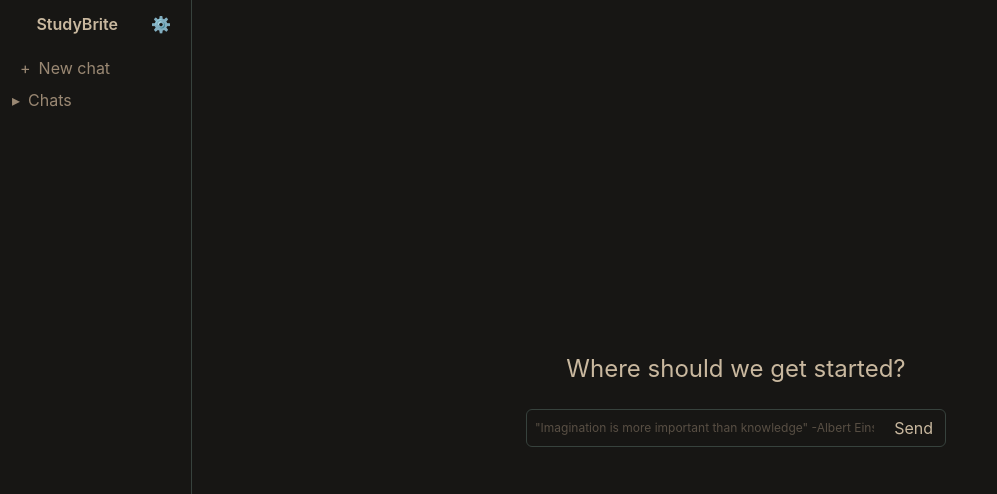
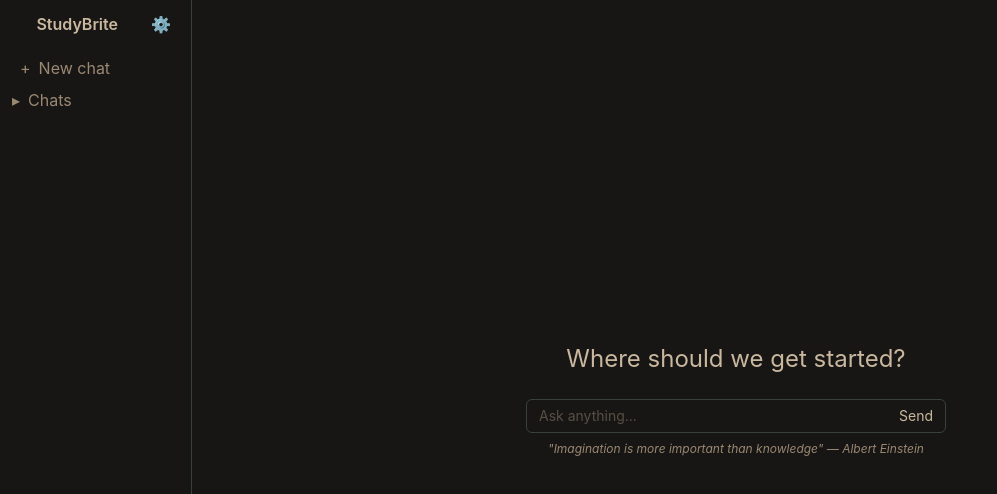
Before and after one commit to thomasgarrett455/studybrite, a React (Vite) app: page / in a window 1280 px wide. Shown: the top 494 px of the page, without its empty margins (0-997 px from the left). Built offline with nearby package versions, Linux system fonts and the light colour scheme.

Commit message:
continuing ui/ux on homepage

```diff
--- a/src/components/ChatArea.tsx
+++ b/src/components/ChatArea.tsx
@@ -1,23 +1,61 @@
 import ChatInput from "./ChatInput"
 
+type Message = {
+  role: "user" | "assistant"
+  content: string
+}
+
+const messages: Message[] = [
+  { role: "user", content: "Can you summarize the main causes of World War I?" },
+  {
+    role: "assistant",
+    content:
+      "Sure! They're often grouped under the acronym MAIN: Militarism, Alliances, Imperialism, and Nationalism. The spark was the assassination of Archduke Franz Ferdinand in 1914, which set off the alliance system and pulled the major powers into war.",
+  },
+  { role: "user", content: "Quiz me on those four causes." },
+  {
+    role: "assistant",
+    content:
+      "Great — question 1 of 4: Which cause refers to the buildup of armed forces and the glorification of military power?",
+  },
+]
+
 export default function ChatArea() {
-  const hasMessages = false
+  const hasMessages = false //false messages.length >0
 
   return (
     <div className="flex flex-col h-full">
       {hasMessages ? (
         <>
           <div className="grow overflow-y-auto px-12 py-6">
-            <div className="max-w-3xl mx-auto">{/* messages later */}</div>
+            <div className="max-w-3xl mx-auto flex flex-col gap-6">
+              {messages.map((message, i) => (
+                <div
+                  key={i}
+                  className={
+                    message.role === "user"
+                      ? "self-end max-w-[80%] rounded-2xl bg-accent-soft text-ink-strong px-4 py-2 text-sm"
+                      : "self-start max-w-[90%] text-sm leading-relaxed"
+                  }
+                >
+                  {message.content}
+                </div>
+              ))}
+            </div>
           </div>
           <div className="px-12 py-6">
-            <ChatInput placeholder="Ask anything..." />
+            <ChatInput />
           </div>
         </>
       ) : (
         <div className="grow flex flex-col items-center justify-center gap-6 px-12">
           <h1 className="text-2xl text-ink-strong">Where should we get started?</h1>
-          <ChatInput  />
+          <div className="flex flex-col items-center gap-2">
+            <ChatInput />
+            <p className="text-xs italic text-ink">
+              "Imagination is more important than knowledge" — Albert Einstein
+            </p>
+          </div>
         </div>
       )}
     </div>
--- a/src/components/ChatInput.tsx
+++ b/src/components/ChatInput.tsx
@@ -1,12 +1,37 @@
+import { useRef } from "react"
+
 type Props = {
     placeholder?: string
 }
 
-export default function InputBar({ placeholder = "\"Imagination is more important than knowledge\" -Albert Einstein" }: Props) {
+const MAX_HEIGHT = 160 // px — cap before it scrolls
+
+export default function InputBar({ placeholder = "Ask anything..." }: Props) {
+    const textareaRef = useRef<HTMLTextAreaElement>(null)
+
+    function handleInput() {
+        const el = textareaRef.current
+        if (!el) return
+        el.style.height = "auto"
+        if (el.scrollHeight > MAX_HEIGHT) {
+            el.style.height = `${MAX_HEIGHT}px`
+            el.style.overflowY = "auto"
+        } else {
+            el.style.height = `${el.scrollHeight}px`
+            el.style.overflowY = "hidden"
+        }
+    }
+
     return (
-        <div className="flex border border-line rounded-md w-105 mx-auto items-center">
-            <input className="grow px-2 py-1 outline-none text-xs" type="text" placeholder={placeholder}/>
-            <button className="shrink-0 text-ink-strong rounded-md px-3 py-1.5 hover:opacity-90 cursor-pointer">Send</button>
+        <div className="flex items-end border border-line rounded-md w-105 mx-auto">
+            <textarea
+                ref={textareaRef}
+                onInput={handleInput}
+                rows={1}
+                placeholder={placeholder}
+                className="themed-scroll grow px-3 py-1.5 outline-none text-sm resize-none bg-transparent overflow-hidden"
+            />
+            <button className="shrink-0 text-ink-strong text-sm rounded-md px-3 py-1.5 hover:opacity-90 cursor-pointer">Send</button>
         </div>
     )
 }
--- a/src/components/Sidebar.tsx
+++ b/src/components/Sidebar.tsx
@@ -5,11 +5,11 @@ export default function Sidebar() {
         <div className="flex-1" />
           <span className="text-ink-strong font-semibold">StudyBrite</span>
           <div className="flex-[2.5] flex justify-end">
-          <button className="hover:text-ink-strong pr-2">⚙</button>
+          <button className="hover:text-ink-strong pr-2 cursor-pointer">⚙</button>
           </div>
         </div>
       <div className="h-full">
-        <button className="w-full flex items-center gap-2 px-2 py-1 hover:bg-accent-soft hover:text-ink-strong">
+        <button className="w-full flex items-center gap-2 px-2 py-1 hover:bg-accent-soft hover:text-ink-strong rounded cursor-pointer">
           <span>+</span>New chat
           </button>
         <details className="group">
--- a/src/index.css
+++ b/src/index.css
@@ -80,3 +80,25 @@
   --color-charcoal-brown-900: #171c1a;
   --color-charcoal-brown-950: #101312;
 }
+
+.themed-scroll {
+  scrollbar-width: thin;
+  scrollbar-color: var(--border) transparent
+}
+
+.themed-scroll::-webkit-scrollbar {
+  width: 8px;
+}
+
+.themed-scroll::-webkit-scrollbar-track {
+  background: transparent;
+}
+
+.themed-scroll::-webkit-scrollbar-thumb {
+  background-color: var(--border);
+  border-radius: 9999px
+}
+
+.themed-scroll::-webkit-scrollbar-thumb:hover {
+  background-color: var(--accent);
+}
```
